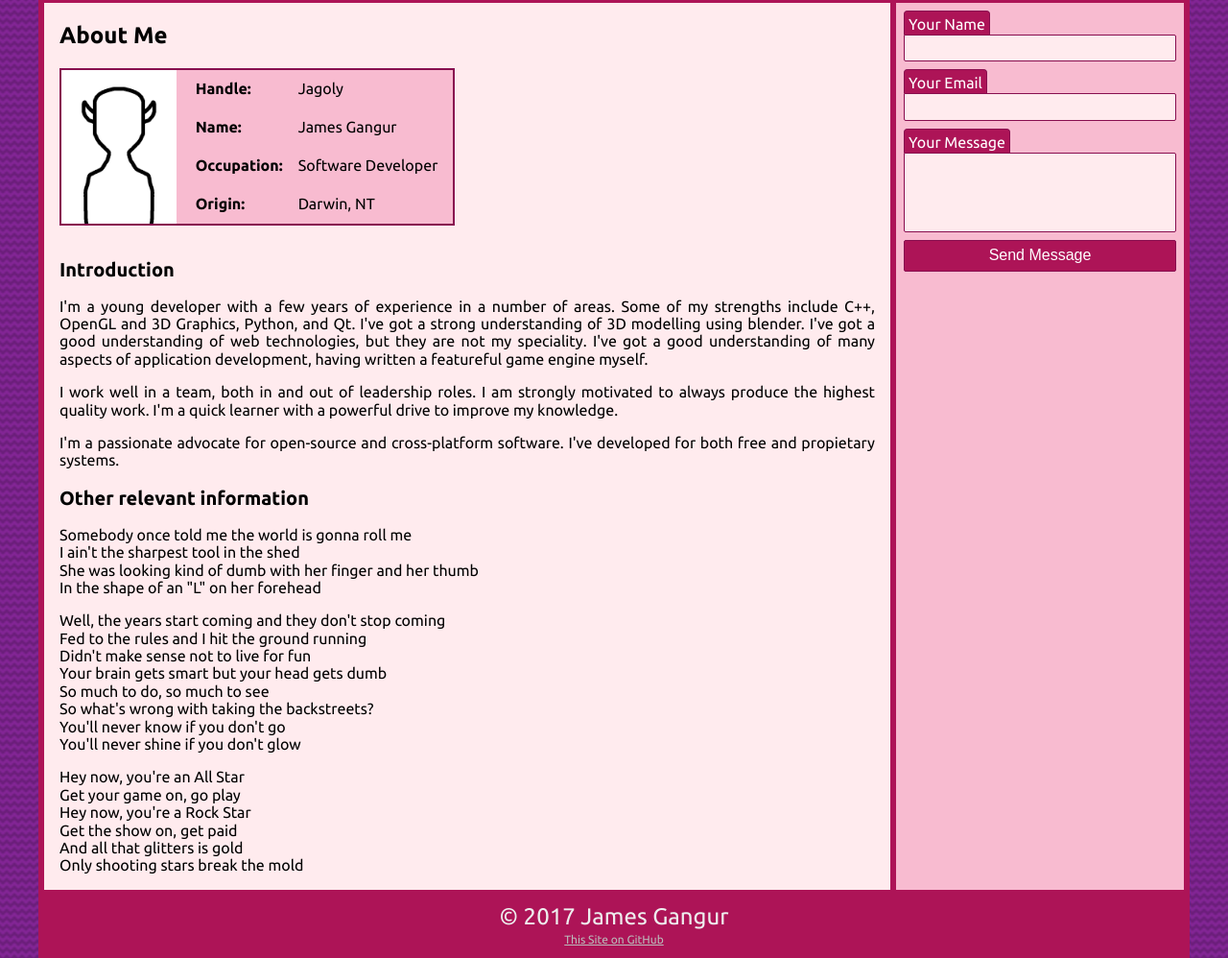
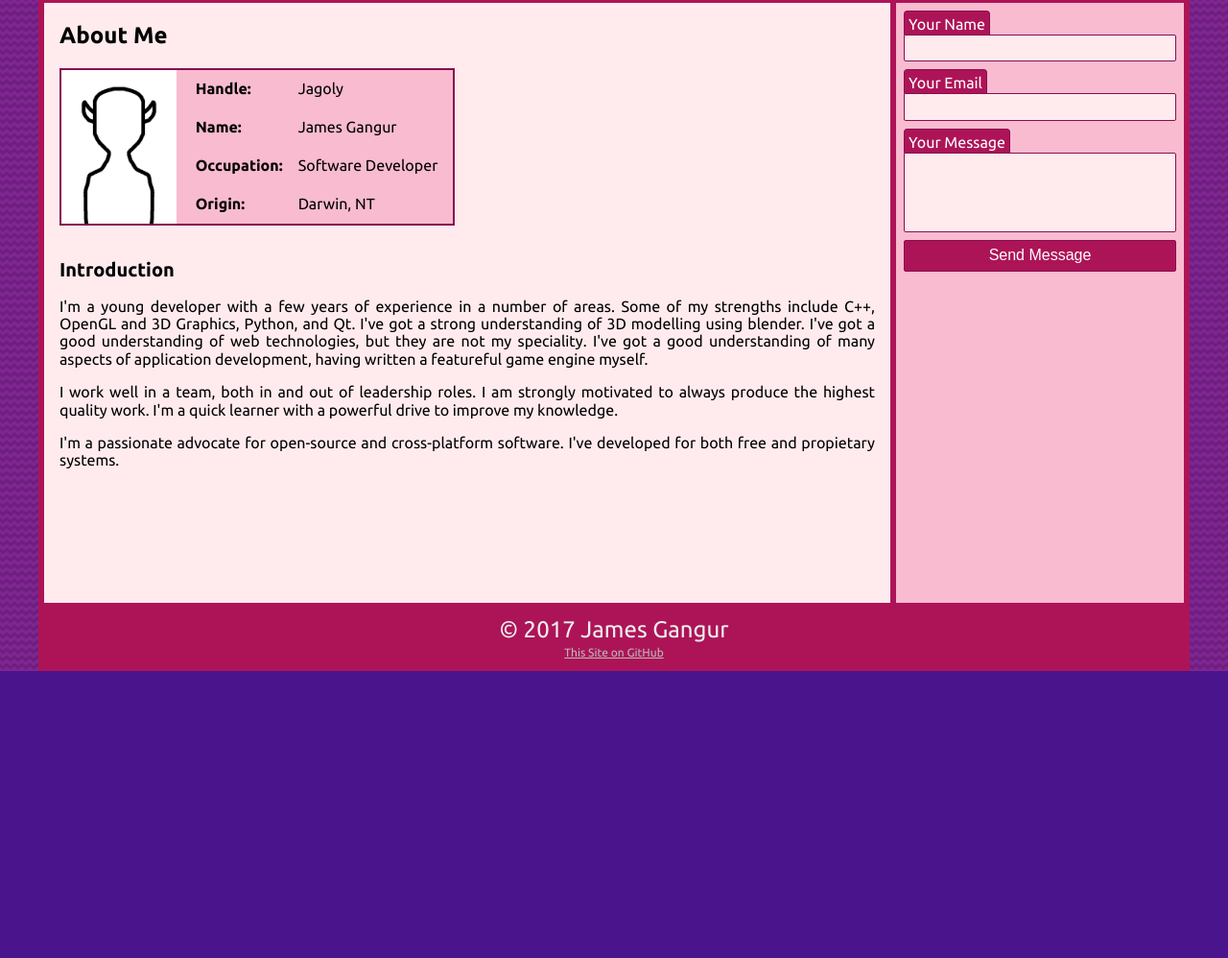
Before and after one commit to jagoly/jagoly.github.io, a plain HTML site: page about.html in a window 1280 px wide. Shown: the part 101-1099 px from the top of the page at 96% size. After the commit the page ends 800 px from the top, so only its background shows below. Drawn offline with Linux system fonts and the light colour scheme.

Commit message:
more message

```diff
--- a/about.html
+++ b/about.html
@@ -52,27 +52,6 @@
           <p>I'm a passionate advocate for open-source and cross-platform software. I've developed for both free and propietary systems.</p>
           <p></p>
         </section>
-        <section>
-          <h2>Other relevant information</h2>
-          <p>Somebody once told me the world is gonna roll me<br>
-          I ain't the sharpest tool in the shed<br>
-          She was looking kind of dumb with her finger and her thumb<br>
-          In the shape of an "L" on her forehead</p>
-          <p>Well, the years start coming and they don't stop coming<br>
-          Fed to the rules and I hit the ground running<br>
-          Didn't make sense not to live for fun<br>
-          Your brain gets smart but your head gets dumb<br>
-          So much to do, so much to see<br>
-          So what's wrong with taking the backstreets?<br>
-          You'll never know if you don't go<br>
-          You'll never shine if you don't glow</p>
-          <p>Hey now, you're an All Star<br>
-          Get your game on, go play<br>
-          Hey now, you're a Rock Star<br>
-          Get the show on, get paid<br>
-          And all that glitters is gold<br>
-          Only shooting stars break the mold</p>
-        </section>
       </section>
     </main><input id="ToggleSideBar" type="checkbox" role="button"> <label for="ToggleSideBar"></label>
     <div id="SideBar">
```
